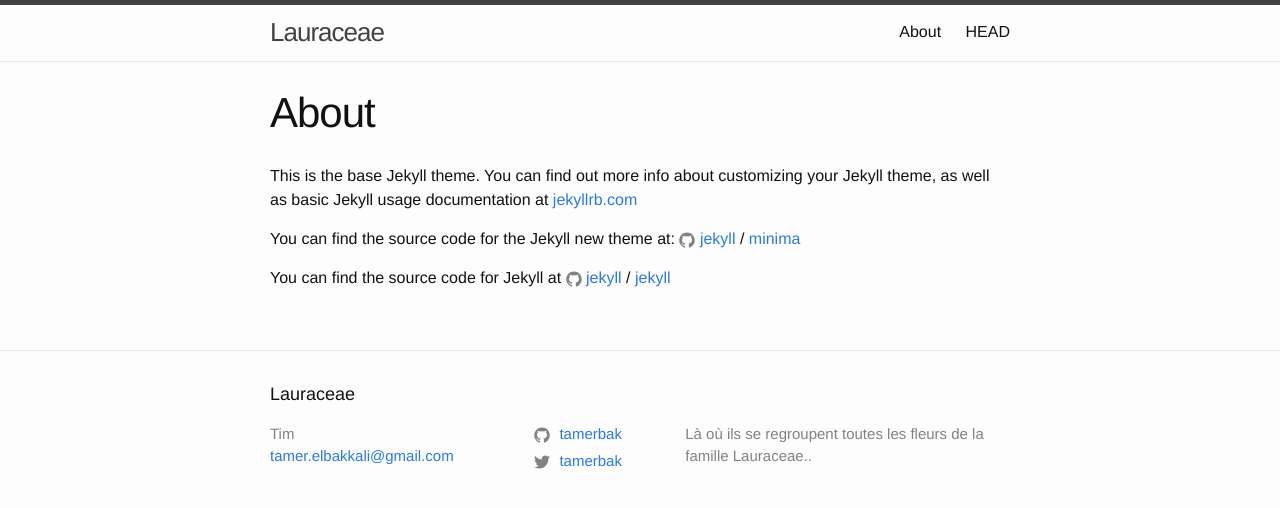
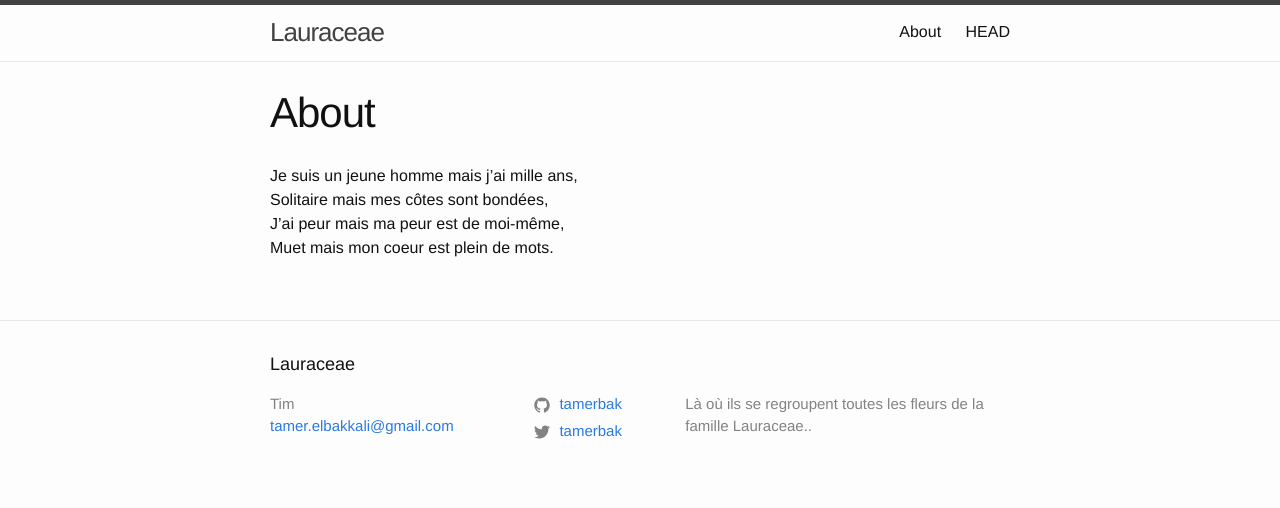
Before and after one commit to lauraceae/lauraceae.github.io, a Jekyll site: the page built from about.md, in a window 1280 px wide. Shown: the top 508 px of the page. Built offline with Jekyll 4.4.1, drawn with Linux system fonts in a browser that asks for light colours.

Commit message:
Update about.md

```diff
--- a/about.md
+++ b/about.md
@@ -4,12 +4,7 @@ title: About
 permalink: /about/
 ---
 
-This is the base Jekyll theme. You can find out more info about customizing your Jekyll theme, as well as basic Jekyll usage documentation at [jekyllrb.com](http://jekyllrb.com/)
-
-You can find the source code for the Jekyll new theme at:
-{% include icon-github.html username="jekyll" %} /
-[minima](https://github.com/jekyll/minima)
-
-You can find the source code for Jekyll at
-{% include icon-github.html username="jekyll" %} /
-[jekyll](https://github.com/jekyll/jekyll)
+Je suis un jeune homme mais j'ai mille ans,
+Solitaire mais mes côtes sont bondées,
+J'ai peur mais ma peur est de moi-même,
+Muet mais mon coeur est plein de mots.
```
